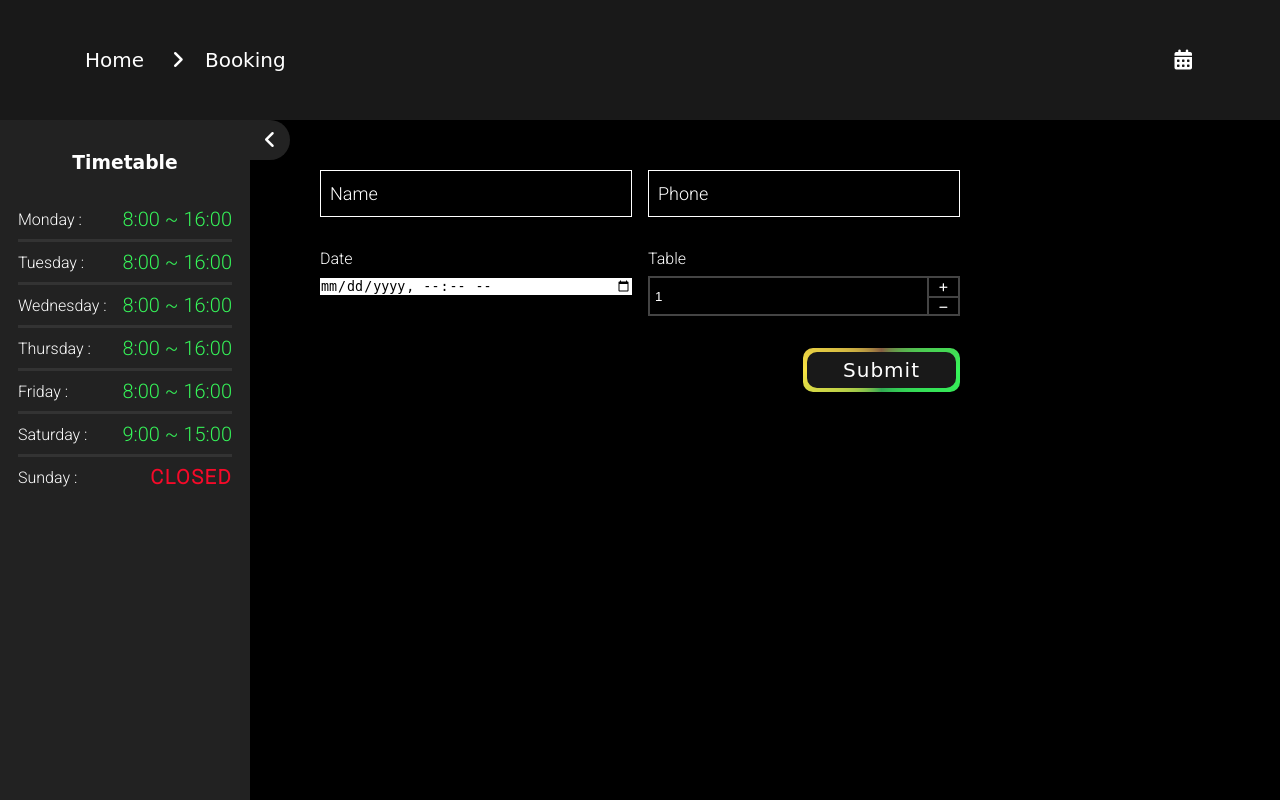
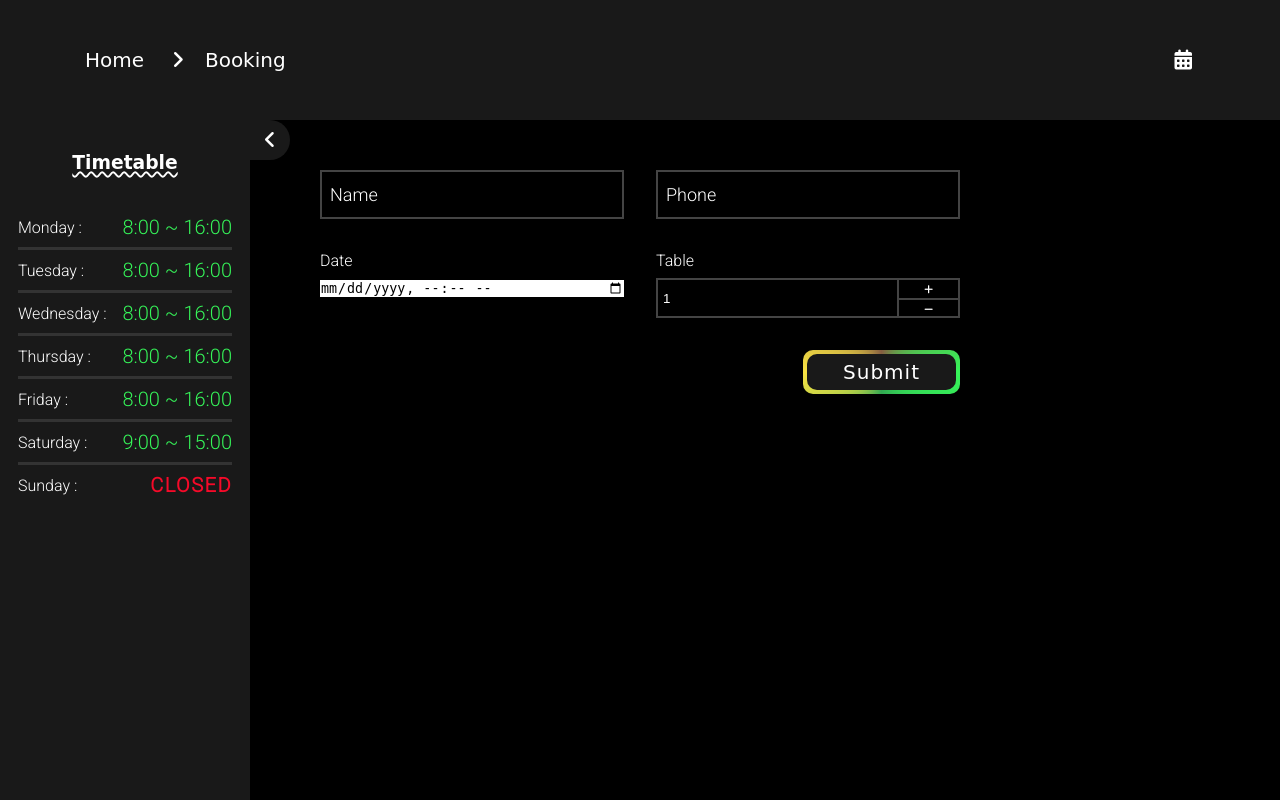
Before and after one commit to bloneeee/coffee1, a PHP site: page /booking.html in a window 1280 px wide. Run offline with PHP 8.4, Linux system fonts and the light colour scheme; some libraries are stand-ins or nearby versions; some web fonts are replaced.

Commit message:
Fix - Styles, Menu, little Booking > 21 Mar 2023

```diff
--- a/booking.html
+++ b/booking.html
@@ -80,7 +80,7 @@
 
                     <div class="col-5">
                         <div class="btn-group">
-                            <button type="submit" id="bk-submit" class="btn btn-rainbow" data-text="Submit">Submit</button>
+                            <button type="submit" id="bk-submit" class="btn btn-100 btn-rainbow" data-text="Submit">Submit</button>
                         </div>
                     </div>
                 </div>
--- a/css/booking.css
+++ b/css/booking.css
@@ -13,8 +13,8 @@ body{
     margin: auto;
 
     display: grid;
-    grid-template-columns: 1fr 1fr;
-    grid-column-gap: 1rem;
+    grid-template-columns: 47.5% 47.5%;
+    grid-column-gap: 5%;
     grid-row-gap: 2rem;
 }
 
@@ -23,12 +23,12 @@ body{
 }
 
 #booking-form-section .row .col-4 input.qc{
-    width: 90%;
+    width: 80%;
     height: 40px;
 }
 
 #booking-form-section .row .col-4 .qc-btn-con{
-    width: 10%;
+    width: 20%;
 }
 
 #booking-form-section .row .col-4 .qc-btn-con > span{
@@ -41,7 +41,10 @@ body{
     grid-column: 1/3;
     display: flex;
     justify-content: end;
-    align-items: center;
+}
+
+#booking-form-section form .row .col-5 .btn{
+    margin: 0;
 }
 
 @media (max-width: 768px){
@@ -51,12 +54,13 @@ body{
 }
 
 @media (max-width: 576px){
-    #booking-form-section form .row{
-        grid-template-columns: 1fr;
+    #booking-form-section form .row .col-1,
+    #booking-form-section form .row .col-2{
+        grid-column: 1/3;
     }
 
-    #booking-form-section .row .col-5{
-        grid-column: 1;
+    #booking-form-section form .row .col-5{
+        display: block;
     }
 }
 
--- a/css/main.css
+++ b/css/main.css
@@ -13,6 +13,8 @@
 
     --m-c-g: #32a852;
     --c-coffee: #865e41;
+    --txt-secondary: gray;
+
     --c-r: #f50a29;
     --c-g: #36f559;
     --c-y: #f7e243;
@@ -23,7 +25,7 @@
 html{
     overflow-y: auto;
     /* scrollbar-width: 8px 8px; */
-    scrollbar-color: #f7e243 #444;
+    scrollbar-color: var(--c-g) #444;
     scroll-behavior: smooth;
 }
 
@@ -39,10 +41,12 @@ body::-webkit-scrollbar{
 
 *::-webkit-scrollbar-track{
     background-color: #444;
+    border-radius: 4px;
 }
 
 *::-webkit-scrollbar-thumb{
-    background-color: var(--c-y);
+    background-color: #666;
+    border-radius: 4px;
 }
 
 /* start to remove default */
@@ -236,6 +240,7 @@ input[type="number"]{
         var(--c-y),
         var(--c-coffee)
     );
+
     color: transparent;
     letter-spacing: 1px;
 
@@ -640,11 +645,11 @@ input[type="number"]{
 .form-floating .form-control{
     width: 100%;
     background-color: transparent;
-    color: #fff;
+    color: #444;
     font-size: 13px;
 
     padding: 15px 5px;
-    border: 1px solid #fff;
+    border: 2px solid #444;
     outline: none;
 
     transition: border-color 0.25s linear;
@@ -1090,7 +1095,7 @@ input[type="number"]{
     width: var(--w);
     height: 85vh;
 
-    background-color: #222;
+    background-color: rgb(25, 25, 25);
     color: #fff;
 
     padding: 1rem;
@@ -1109,7 +1114,7 @@ input[type="number"]{
 }
 
 #left-side-bar-section .left-side-bar-btn{
-    background-color: #222;
+    background-color: rgb(25, 25, 25);
     font-size: 20px;
     border-radius: 0 50% 50% 0;
 
@@ -1143,6 +1148,9 @@ input[type="number"]{
 
 #left-side-bar-section .left-side-bar-title{
     text-align: center;
+    text-decoration: underline 2px wavy;
+    text-underline-offset: 2px;
+    margin-bottom: 1rem;
 }
 
 #left-side-bar-section .nav-item:last-child{
@@ -1150,7 +1158,9 @@ input[type="number"]{
 }
 
 #left-side-bar-section .nav-item{
-    background-color: #333;
+    background-color: #222;
+    color: var(--txt-secondary);
+
     border-radius: 0.5rem;
 
     cursor: pointer;
@@ -1159,11 +1169,21 @@ input[type="number"]{
     display: flex;
     justify-content: center;
     align-items: center;
+}
+
+#left-side-bar-section .nav-item.clicked-active{
+    background-color: var(--c-coffee);
+    color: #fff;
 }
 
 #left-side-bar-section .nav-item img{
     max-width: 25px;
     margin-left: 10px;
+    filter: grayscale(1);
+}
+
+#left-side-bar-section .nav-item.clicked-active img{
+    filter: grayscale(0);
 }
 
 @media(max-width: 576px){
--- a/css/menu.css
+++ b/css/menu.css
@@ -44,7 +44,7 @@ body{
 
 #menu-section .card .card-title{
     font-size: 15px;
-    font-weight: 400;
+    font-weight: 500;
     text-transform: uppercase;
     letter-spacing: 1px;
 }
@@ -100,11 +100,11 @@ body{
     }
 
     #menu-section .card .card-title{
-        font-size: 10px;
+        font-size: 13px;
     }
 
     #menu-section .card .card-price{
-       font-size: 13px;
+       font-size: 16px;
     }
 }
 
--- a/js/booking.js
+++ b/js/booking.js
@@ -131,10 +131,10 @@ function toAddBookingCard(){
                 });
             }
         }else{
-            bookingCardCon.innerHTML = "<a href='./booking.html' class='add-item'>To Add Menu Item</a>";
+            bookingCardCon.innerHTML = "<a href='./booking.html' class='add-item'>To Make Booking</a>";
         };
     }else{
-        bookingCardCon.innerHTML = "<a href='./booking.html' class='add-item'>To Add Menu Item</a>";
+        bookingCardCon.innerHTML = "<a href='./booking.html' class='add-item'>To Make Booking</a>";
     };
 };
 
--- a/js/main.js
+++ b/js/main.js
@@ -86,7 +86,7 @@ const classToggle = (activeTags, arr) => {
         if(value) value.classList.remove("clicked-active");
     });
 
-    arr.forEach(value => {
+    [...arr].forEach(value => {
         if(value) value.classList.add("clicked-active");
     });
 };
--- a/js/menu.js
+++ b/js/menu.js
@@ -18,6 +18,7 @@ function filterMenu(getDataFilter){
 [...menuNavItems].forEach(value => {
     value.addEventListener("click",()=>{
         filterMenu(value.getAttribute("data-filter"));
+        classToggle(menuNavItems, [value]);
     });
 });
 menuNavItems[0].click();
@@ -92,6 +93,7 @@ function toAddBasketShoppingCard(){
     productShoppingCardCon.innerHTML = productShoppingFinalTotalCon.innerHTML = "";
 
     const jsMenuObj = toGetLocalVal("menu");
+
     if(jsMenuObj){
         if(Object.keys(jsMenuObj).length > 0){
             for(let key in jsMenuObj){
@@ -143,10 +145,10 @@ function toAddBasketShoppingCard(){
                 <a href="#" class="btn btn-100 btn-rainbow order-btn" data-text="Order Now">Order Now</a>`;
         }else{
             productShoppingCardCon.innerHTML = "<a href='./menu.html' class='add-item'>To Add Menu Item</a>";
-        };
+        }
     }else{
         productShoppingCardCon.innerHTML = "<a href='./menu.html' class='add-item'>To Add Menu Item</a>";
-    };
+    }
 };
 
 function toDeleteBaskeShoppingCard(e){
```
Also changed, not shown: css/home.css (+11 -15 lines).
